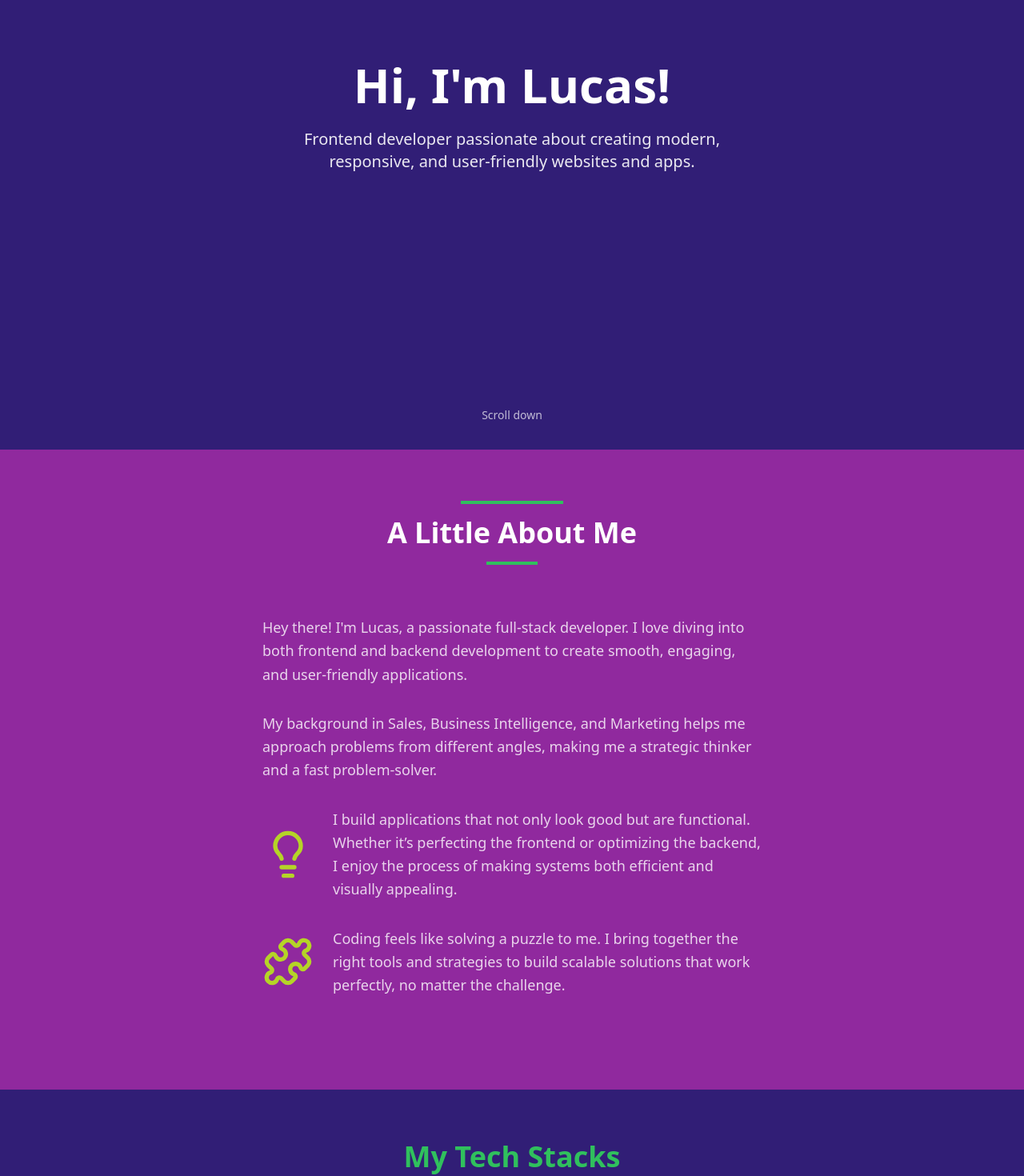
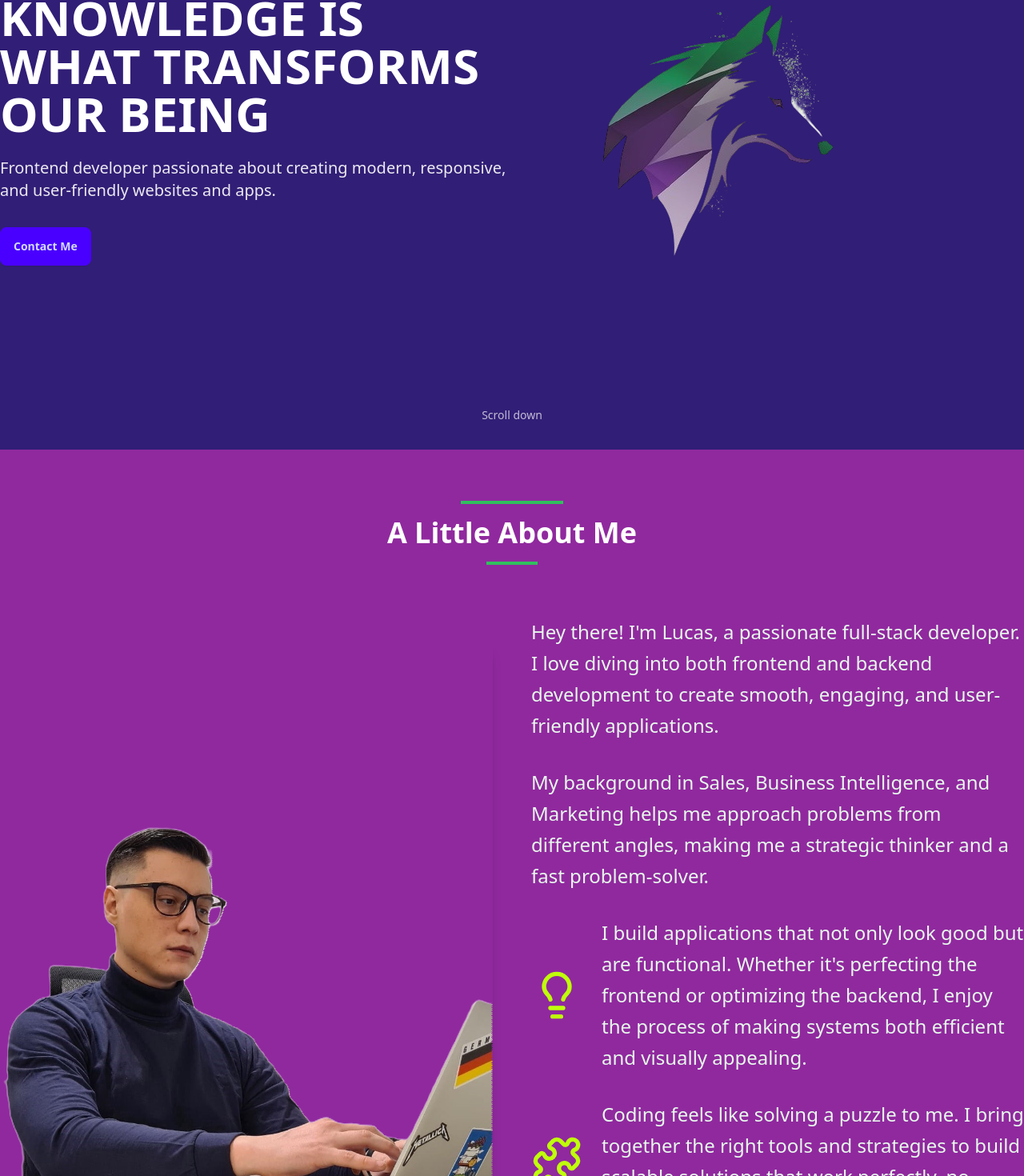
Before and after one commit to LDS-E/LDS-E-Personal-Portfolio, a React (Vite) app: page / in a window 1280 px wide. Shown: the part 350-1820 px from the top of the page at 80% size. Built offline with nearby package versions, Linux system fonts and the light colour scheme.

Commit message:
edited hero, contact, about, carousel and header style.

```diff
--- a/src/components/AboutMe.jsx
+++ b/src/components/AboutMe.jsx
@@ -21,7 +21,7 @@ const AboutMe = () => {
 
   return (
     <section id="about-section" className="bg-accent py-16">
-      <div className="container mx-auto px-4">
+      <div className="container mx-auto">
         <div className="text-center mb-16">
           <div className="bg-primary h-1 w-32 mx-auto mb-4"></div>
           <h1 className="text-4xl font-bold text-white animate__animated animate__fadeIn">
@@ -31,10 +31,24 @@ const AboutMe = () => {
         </div>
 
         <div className="flex flex-col md:flex-row justify-center items-center md:space-x-12">
+          {/* Foto à esquerda */}
           <div
             className={`${
               isVisible ? "animate__animated animate__fadeInUp" : ""
-            } md:w-1/2 space-y-8 text-lg text-white opacity-80`}
+            } md:w-1/2 mb-8 md:mb-0`}
+          >
+            <img
+              src="/imgs/profile2sf.png"
+              alt="Lucas"
+              className="w-full h-auto rounded-lg shadow-lg transform transition-transform duration-300 hover:scale-105"
+            />
+          </div>
+
+          {/* Texto à direita */}
+          <div
+            className={`${
+              isVisible ? "animate__animated animate__fadeInUp" : ""
+            } md:w-1/2 space-y-8 text-2xl text-text `}
           >
             <p className="leading-relaxed">
               Hey there! I&apos;m Lucas, a passionate full-stack developer. I
@@ -47,7 +61,7 @@ const AboutMe = () => {
               thinker and a fast problem-solver.
             </p>
 
-            <div className="flex items-center space-x-6 hover:space-x-8 transition-all duration-300 hover:text-yellow-400">
+            <div className="flex items-center space-x-6">
               <img
                 src={lightbulbsSvg}
                 alt="Lightbulb"
@@ -55,14 +69,14 @@ const AboutMe = () => {
               />
               <p className="leading-relaxed">
                 I build applications that not only look good but are functional.
-                Whether it’s perfecting the frontend or optimizing the backend,
-                I enjoy the process of making systems both efficient and
-                visually appealing.
+                Whether it&apos;s perfecting the frontend or optimizing the
+                backend, I enjoy the process of making systems both efficient
+                and visually appealing.
               </p>
             </div>
 
             {/* Seção 2: Ícone de Puzzle */}
-            <div className="flex items-center space-x-6 hover:space-x-8 transition-all duration-300 hover:text-blue-400">
+            <div className="flex items-center space-x-6 ">
               <img
                 src={puzzle}
                 alt="Puzzle"
--- a/src/components/ContactMe.jsx
+++ b/src/components/ContactMe.jsx
@@ -1,4 +1,3 @@
-// ContactMe.jsx
 import { useState } from "react";
 
 const ContactMe = () => {
@@ -23,7 +22,7 @@ const ContactMe = () => {
 
   return (
     <section className="h-screen flex items-center justify-center bg-secondary">
-      <div className="container mx-auto px-4">
+      <div className="container mx-auto">
         <div className="text-center mb-12">
           <h2 className="text-4xl font-extrabold text-primary mb-4">
             Send me a message
@@ -37,7 +36,7 @@ const ContactMe = () => {
           </div>
         </div>
 
-        <form onSubmit={handleSubmit} className="max-w-lg mx-auto space-y-6">
+        <form onSubmit={handleSubmit} className="max-w-2xl mx-auto space-y-6">
           <div>
             <input
               type="text"
@@ -46,7 +45,7 @@ const ContactMe = () => {
               value={formData.name}
               onChange={handleChange}
               placeholder="Your Name"
-              className="input input-bordered w-full py-3 px-4 rounded-lg text-white bg-transparent focus:outline-none focus:border-primary focus:ring-2 focus:ring-primary"
+              className="input input-bordered w-full py-4 px-4 rounded-lg text-white bg-transparent focus:outline-none focus:border-primary focus:ring-2 focus:ring-primary border-2 border-gray-400 focus:border-2 focus:border-primary"
               required
             />
           </div>
@@ -59,7 +58,7 @@ const ContactMe = () => {
               value={formData.email}
               onChange={handleChange}
               placeholder="Your Email"
-              className="input input-bordered w-full py-3 px-4 rounded-lg text-white bg-transparent focus:outline-none focus:border-primary focus:ring-2 focus:ring-primary"
+              className="input input-bordered w-full py-4 px-4 rounded-lg text-white bg-transparent focus:outline-none focus:border-primary focus:ring-2 focus:ring-primary border-2 border-gray-400 focus:border-2 focus:border-primary"
               required
             />
           </div>
@@ -70,9 +69,9 @@ const ContactMe = () => {
               name="message"
               value={formData.message}
               onChange={handleChange}
-              rows="4"
+              rows="6"
               placeholder="Your Message"
-              className="textarea textarea-bordered w-full py-3 px-4 rounded-lg text-white bg-transparent focus:outline-none focus:border-primary focus:ring-2 focus:ring-primary"
+              className="textarea textarea-bordered w-full py-4 px-4 rounded-lg text-white bg-transparent focus:outline-none focus:border-primary focus:ring-2 focus:ring-primary border-2 border-gray-400 focus:border-2 focus:border-primary"
               required
             ></textarea>
           </div>
@@ -80,7 +79,7 @@ const ContactMe = () => {
           <div className="flex justify-center">
             <button
               type="submit"
-              className="btn btn-primary text-white text-xl md:text-2xl py-2 px-6 rounded-md hover:bg-secondary hover:text-black transition-all"
+              className="btn btn-primary text-white text-xl md:text-2xl py-3 px-8 rounded-md hover:bg-primary hover:text-white transition-all"
             >
               Send
             </button>
--- a/src/components/Header.jsx
+++ b/src/components/Header.jsx
@@ -83,6 +83,9 @@ const Header = () => {
           >
             Almost a blog
           </a>
+          <Link to="https://github.com/LDS-E" className="btn btn-ghost">
+            Github
+          </Link>
         </div>
       )}
     </header>
--- a/src/components/HeroSection.jsx
+++ b/src/components/HeroSection.jsx
@@ -1,18 +1,30 @@
 const HeroSection = () => {
   return (
-    <div className="relative min-h-screen  bg-secondary hero">
-      <div className="hero-content text-neutral-content text-center relative z-10">
-        <div className="max-w-2xl px-4 py-8 md:px-8">
-          <h1 className="text-4xl md:text-6xl font-bold mb-6 text-white animate__animated animate__fadeIn animate__delay-1s">
-            Hi, I&apos;m Lucas!
-          </h1>
-          <p className="text-lg mb-8 md:text-xl text-white opacity-90 animate__animated animate__fadeIn animate__delay-2s">
-            Frontend developer passionate about creating modern, responsive, and
-            user-friendly websites and apps.
-          </p>
-        </div>
+    <div className="relative min-h-screen bg-secondary hero flex items-center justify-between">
+      {/* Texto à esquerda */}
+      <div className="w-1/2 text-left">
+        <h1 className="text-4xl md:text-6xl font-bold mb-6 text-white uppercase animate__animated animate__fadeIn animate__delay-1s">
+          Knowledge is what transforms our BEING
+        </h1>
+        <p className="text-lg mb-8 md:text-xl text-white opacity-90 animate__animated animate__fadeIn animate__delay-2s">
+          Frontend developer passionate about creating modern, responsive, and
+          user-friendly websites and apps.
+        </p>
+        <button className="btn btn-primary animate__animated animate__fadeIn animate__delay-3s">
+          Contact Me
+        </button>
       </div>
 
+      {/* Imagem à direita */}
+      <div className="w-1/2 text-center">
+        <img
+          src="/imgs/ldselogo2.png"
+          alt="Logo"
+          className="max-w-full h-auto"
+        />
+      </div>
+
+      {/* Scroll down */}
       <div className="absolute bottom-0 w-full text-center py-8 bg-gradient-to-t from-backdark to-transparent">
         <span className="text-white opacity-70 text-sm">Scroll down</span>
       </div>
--- a/src/components/ProjectCarousel.jsx
+++ b/src/components/ProjectCarousel.jsx
@@ -1,3 +1,5 @@
+import { useState } from "react";
+
 const ProjectCarousel = () => {
   const projects = [
     {
@@ -32,8 +34,21 @@ const ProjectCarousel = () => {
     },
   ];
 
+  const [currentIndex, setCurrentIndex] = useState(0);
+
+  // Funções de navegação
+  const nextSlide = () => {
+    setCurrentIndex((prevIndex) => (prevIndex + 1) % projects.length);
+  };
+
+  const prevSlide = () => {
+    setCurrentIndex(
+      (prevIndex) => (prevIndex - 1 + projects.length) % projects.length
+    );
+  };
+
   return (
-    <section className="bg-accent">
+    <section className="bg-accent py-16">
       <div className="text-center mb-12">
         <h2 className="text-4xl font-extrabold text-primary mb-4">
           My Projects
@@ -41,18 +56,28 @@ const ProjectCarousel = () => {
         <div className="flex justify-center items-center gap-2">
           <div className="bg-secondary h-1 w-24"></div>
           <p className="text-lg">Skills I work with</p>
-          <div className="bg-secondary h-1 w-24"></div>
+          <div className="bg-accent h-1 w-24"></div>
         </div>
       </div>
-      <div className="carousel carousel-center rounded-box max-w-screen-xl mx-auto p-4 space-x-4">
+
+      {/* Carrossel com navegação por botões */}
+      <div className="relative max-w-screen-xl mx-auto p-4 overflow-hidden">
+        <div className="flex transition-transform duration-300">
+          {/* Renderizar os projetos */}
           {projects.map((project, index) => (
-          <div key={index} className="carousel-item">
+            <div
+              key={index}
+              className="carousel-item text-center w-1/3 p-2"
+              style={{
+                transform: `translateX(-${currentIndex * (100 / 3)}%)`,
+              }}
+            >
               <img
                 src={project.imageUrl}
                 alt={project.title}
-              className="rounded-box w-96 h-auto object-cover"
+                className="rounded-lg w-full h-64 object-cover"
               />
-            <div className="mt-4 text-center">
+              <div className="mt-4">
                 <h3 className="text-lg font-semibold text-white">
                   {project.title}
                 </h3>
@@ -61,6 +86,21 @@ const ProjectCarousel = () => {
             </div>
           ))}
         </div>
+
+        {/* Botões de navegação */}
+        <button
+          onClick={prevSlide}
+          className="absolute top-1/2 left-0 transform -translate-y-1/2 bg-primary text-white p-2 rounded-full"
+        >
+          &lt;
+        </button>
+        <button
+          onClick={nextSlide}
+          className="absolute top-1/2 right-0 transform -translate-y-1/2 bg-primary text-white p-2 rounded-full"
+        >
+          &gt;
+        </button>
+      </div>
     </section>
   );
 };
```
Lines whose indentation alone changed are shown as unchanged.
